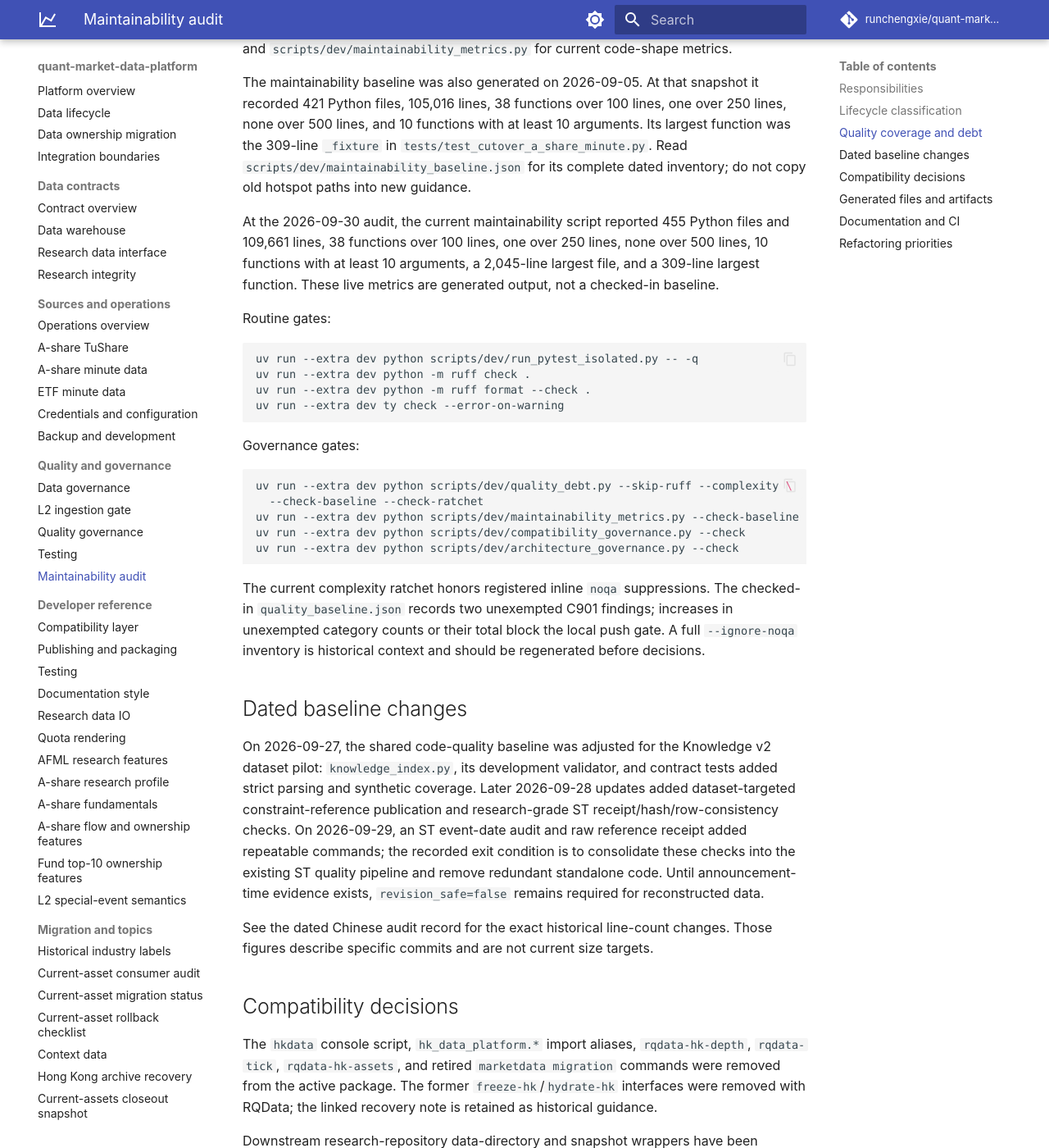
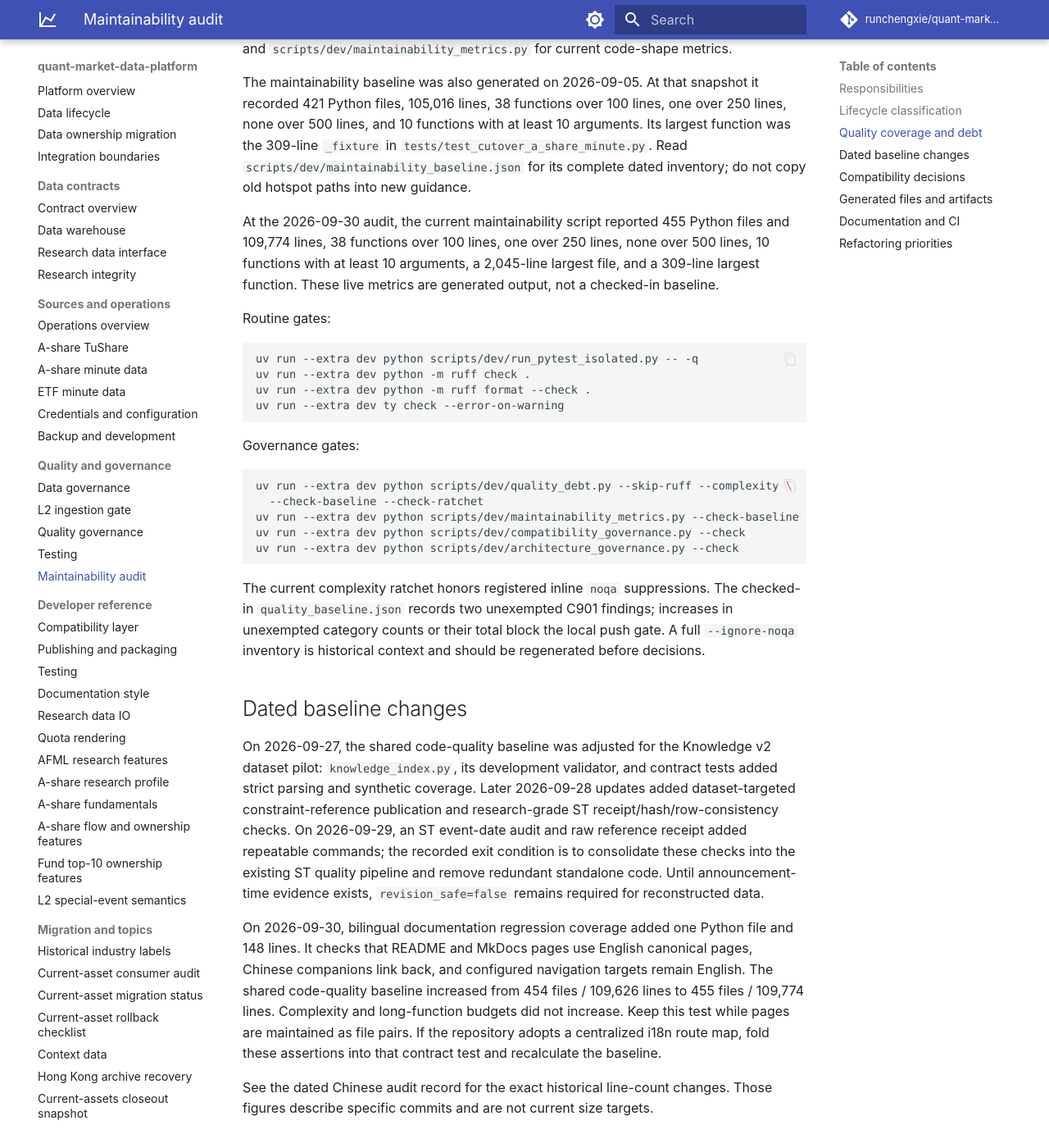
Before and after one commit to runchengxie/quant-market-data-platform, an MkDocs documentation site: the page built from docs/maintenance.en.md, in a window 1280 px wide and 1400 px high, scrolled down 1866 px. Shown: the whole window at 82% size. Built offline with MkDocs 1.6.1 and Material for MkDocs 9.7.7, drawn with Linux system fonts in a browser that asks for light colours; comment, search, counter and statistics services are not loaded.

Commit message:
chore: account for bilingual docs regression gate

```diff
--- a/docs/maintenance.en.md
+++ b/docs/maintenance.en.md
@@ -41,7 +41,7 @@ The checked-in `scripts/dev/quality_baseline.json` was generated on 2026-09-05 a
 
 The maintainability baseline was also generated on 2026-09-05. At that snapshot it recorded 421 Python files, 105,016 lines, 38 functions over 100 lines, one over 250 lines, none over 500 lines, and 10 functions with at least 10 arguments. Its largest function was the 309-line `_fixture` in `tests/test_cutover_a_share_minute.py`. Read `scripts/dev/maintainability_baseline.json` for its complete dated inventory; do not copy old hotspot paths into new guidance.
 
-At the 2026-09-30 audit, the current maintainability script reported 455 Python files and 109,661 lines, 38 functions over 100 lines, one over 250 lines, none over 500 lines, 10 functions with at least 10 arguments, a 2,045-line largest file, and a 309-line largest function. These live metrics are generated output, not a checked-in baseline.
+At the 2026-09-30 audit, the current maintainability script reported 455 Python files and 109,774 lines, 38 functions over 100 lines, one over 250 lines, none over 500 lines, 10 functions with at least 10 arguments, a 2,045-line largest file, and a 309-line largest function. These live metrics are generated output, not a checked-in baseline.
 
 Routine gates:
 
@@ -68,6 +68,8 @@ The current complexity ratchet honors registered inline `noqa` suppressions. The
 
 On 2026-09-27, the shared code-quality baseline was adjusted for the Knowledge v2 dataset pilot: `knowledge_index.py`, its development validator, and contract tests added strict parsing and synthetic coverage. Later 2026-09-28 updates added dataset-targeted constraint-reference publication and research-grade ST receipt/hash/row-consistency checks. On 2026-09-29, an ST event-date audit and raw reference receipt added repeatable commands; the recorded exit condition is to consolidate these checks into the existing ST quality pipeline and remove redundant standalone code. Until announcement-time evidence exists, `revision_safe=false` remains required for reconstructed data.
 
+On 2026-09-30, bilingual documentation regression coverage added one Python file and 148 lines. It checks that README and MkDocs pages use English canonical pages, Chinese companions link back, and configured navigation targets remain English. The shared code-quality baseline increased from 454 files / 109,626 lines to 455 files / 109,774 lines. Complexity and long-function budgets did not increase. Keep this test while pages are maintained as file pairs. If the repository adopts a centralized i18n route map, fold these assertions into that contract test and recalculate the baseline.
+
 See the dated Chinese audit record for the exact historical line-count changes. Those figures describe specific commits and are not current size targets.
 
 ## Compatibility decisions
```
Also changed, not shown: docs/maintenance-audit.md (+4 -0 lines), 1 other file.
